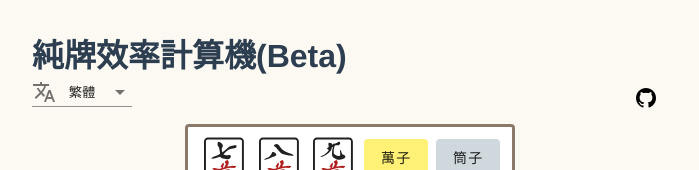
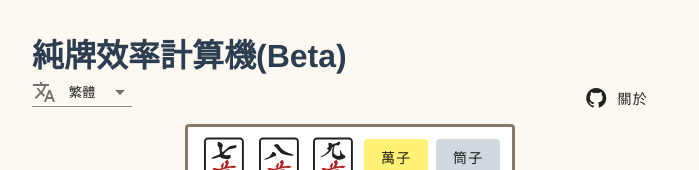
Before and after one commit to garyleung142857/cal-shanten-beta, a Vue app: page / in a window 1280 px wide. Shown: the top 170 px of the page, without its empty margins (290-989 px from the left). Built offline with nearby package versions, Linux system fonts and the light colour scheme.

Commit message:
update readme

```diff
--- a/src/views/HomePage.vue
+++ b/src/views/HomePage.vue
@@ -15,11 +15,12 @@
         </template>
       </v-select>
       <v-btn
-        class="mx-1 ml-auto" icon color="black"
+        class="mx-1 ml-auto" text
         href="https://github.com/garyleung142857/cal-shanten-beta"
         target="_blank"
       >
-        <v-icon dark> mdi-github </v-icon>
+        <v-icon dark class="mr-2"> mdi-github </v-icon>
+        {{ $t('msg.about') }}
       </v-btn>
     </v-container>
 
```
Also changed, not shown: 1 other file (tests, documents, lock files or other folders).
